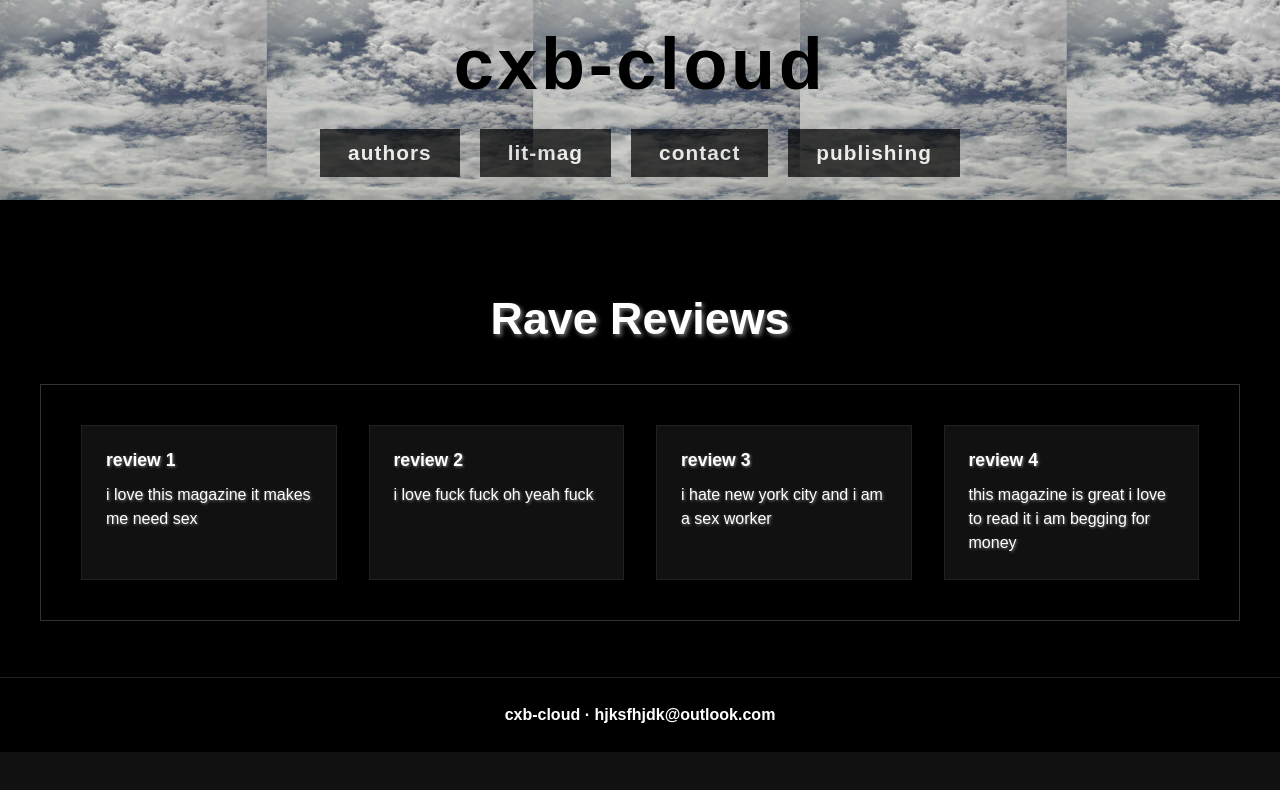
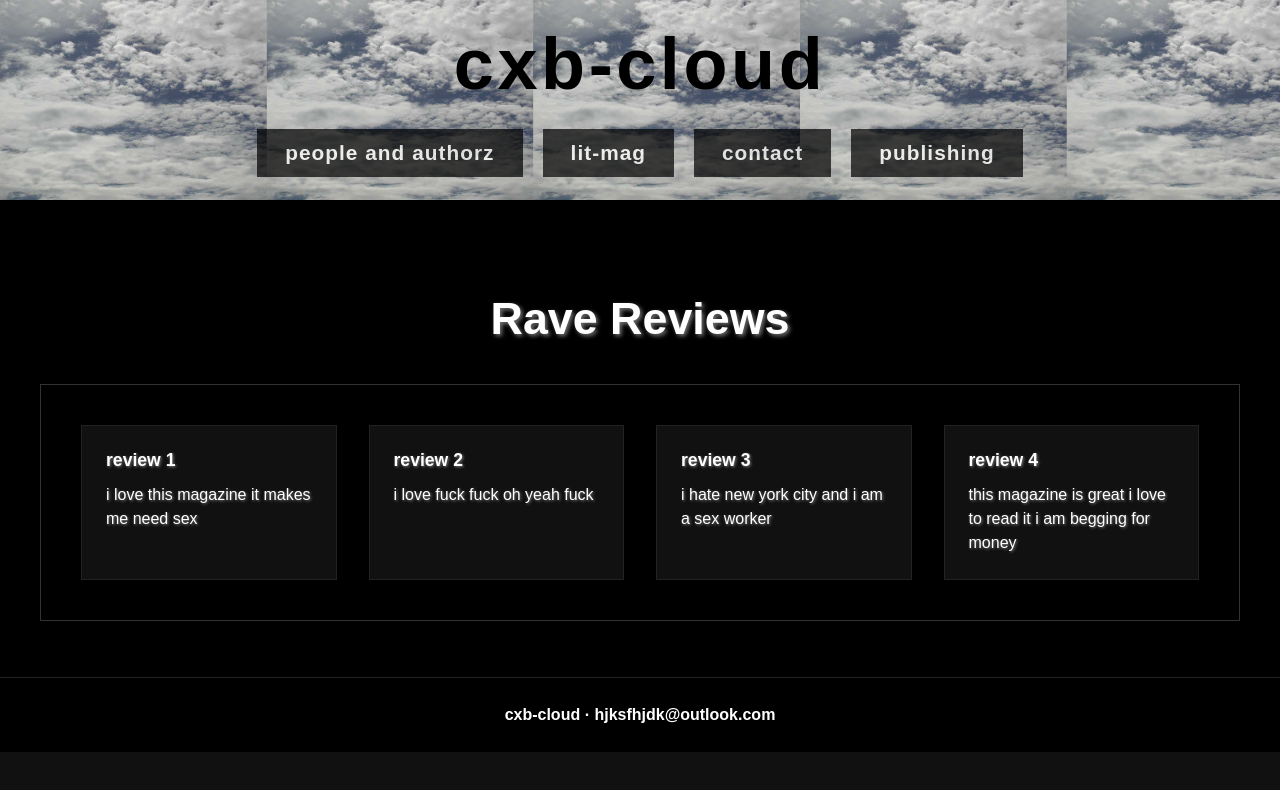
Before and after one commit to cxb-cloud/cxb-cloud.github.io, a plain HTML site: page index.html in a window 1280 px wide. Drawn offline with Linux system fonts and the light colour scheme.

Commit message:
Update index.html

```diff
--- a/index.html
+++ b/index.html
@@ -149,7 +149,7 @@
   <header>
     <h1>cxb-cloud</h1>
     <nav>
-      <a href="authors.html"><button class="nav-btn">authors</button></a>
+      <a href="peoplez.html"><button class="nav-btn">people and authorz</button></a>
       <a href="cloudmag.html"><button class="nav-btn">lit-mag</button></a>
       <a href="contact.html"><button class="nav-btn">contact</button></a>
       <a href="publishing.html"><button class="nav-btn">publishing</button></a>
```
